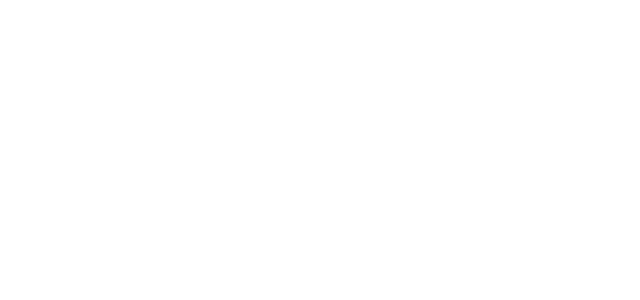
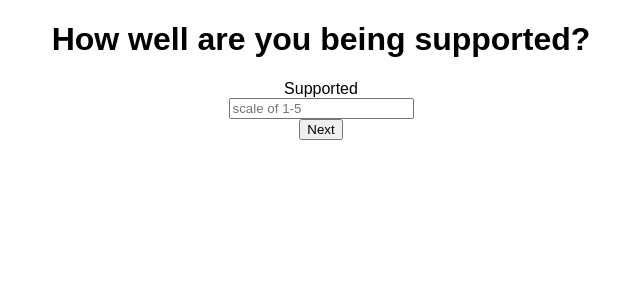
Before and after one commit to JuliaAugustSugarman/redux-feedback-loop-master, a React (Create React App) app: page /#/comments in a window 1280 px wide. Shown: the top 300 px of the page, without its empty margins (319-959 px from the left). Built offline with nearby package versions, Linux system fonts and the light colour scheme.

Commit message:
create comments page

```diff
--- a/package.json
+++ b/package.json
@@ -9,6 +9,7 @@
     "pg": "^7.4.1",
     "react": "^16.8.3",
     "react-dom": "^16.4.1",
+    "react-redux": "^6.0.1",
     "react-router-dom": "^4.3.1",
     "react-scripts": "^2.1.3",
     "redux": "^4.0.1",
--- a/src/components/App/App.js
+++ b/src/components/App/App.js
@@ -3,6 +3,10 @@
 import { HashRouter as Router, Route } from 'react-router-dom';
 import Feelings from '../Feelings/Feelings';
 import Understanding from '../Understanding/Understanding';
+import Supported from '../Supported/Supported';
+import Comments from '../Comments/Comments';
+import Review from '../Review/Review';
+
 import './App.css';
 
 class App extends Component {
@@ -16,6 +20,9 @@
           <div>
             <Route exact path="/" component={Feelings} />
             <Route exact path="/understanding" component={Understanding} />
+            <Route exact path="/supported" component={Supported} />
+            <Route exact path="/comments" component={Comments} />
+            <Route exact path="/review" component={Review} />
           </div>
         </Router>
       </div>
--- a/src/components/Comments/Comments.js
+++ b/src/components/Comments/Comments.js
@@ -0,0 +1,61 @@
+import React, { Component } from 'react';
+import { connect } from 'react-redux';
+// import Review from '../Review/Review';
+
+
+
+
+
+class Supported extends Component {
+    state = {
+        supported: '',
+    }
+
+    handleChange = (event) => {
+        console.log('feelings handleChange', event);
+
+        this.setState({
+            supported: event.target.value,
+        })
+    }
+
+    handleSubmit = (event) => {
+        event.preventDefault();
+        const action = { type: 'SET_SUPPORTED', payload: this.state.supported }
+        this.props.dispatch(action);
+        //clear
+        this.setState({
+            supported: '',
+        })
+        this.props.history.push('/comments');
+    }
+
+    render() {
+        return (
+            <div className="App">
+                <h1>How well are you being supported?</h1>
+
+                <form onSubmit={this.handleSubmit}>
+                    <label>Supported</label>
+                    <br />
+                    <input onChange={this.handleChange} placeholder="scale of 1-5" type='text' value={this.state.supported} />
+                    <br />
+                    <input type="submit" value="Next" />
+                </form>
+
+                <br />
+                <div>
+                    {/* <Review /> */}
+                </div>
+
+                <br />
+            </div>
+        );
+    }
+}
+
+const mapReduxStateToProps = (reduxState) => {
+    return reduxState;
+}
+
+export default connect(mapReduxStateToProps)(Supported);
--- a/src/components/Supported/Supported.js
+++ b/src/components/Supported/Supported.js
@@ -0,0 +1,61 @@
+import React, { Component } from 'react';
+import { connect } from 'react-redux';
+// import Review from '../Review/Review';
+
+
+
+
+
+class Supported extends Component {
+    state = {
+        supported: '',
+    }
+
+    handleChange = (event) => {
+        console.log('feelings handleChange', event);
+
+        this.setState({
+            supported: event.target.value,
+        })
+    }
+
+    handleSubmit = (event) => {
+        event.preventDefault();
+        const action = { type: 'SET_SUPPORTED', payload: this.state.supported }
+        this.props.dispatch(action);
+        //clear
+        this.setState({
+            supported: '',
+        })
+        this.props.history.push('/comments');
+    }
+
+    render() {
+        return (
+            <div className="App">
+                <h1>How well are you being supported?</h1>
+
+                <form onSubmit={this.handleSubmit}>
+                    <label>Supported</label>
+                    <br />
+                    <input onChange={this.handleChange} placeholder="scale of 1-5" type='text' value={this.state.supported} />
+                    <br />
+                    <input type="submit" value="Next" />
+                </form>
+
+                <br />
+                <div>
+                    {/* <Review /> */}
+                </div>
+
+                <br />
+            </div>
+        );
+    }
+}
+
+const mapReduxStateToProps = (reduxState) => {
+    return reduxState;
+}
+
+export default connect(mapReduxStateToProps)(Supported);
--- a/src/index.js
+++ b/src/index.js
@@ -10,22 +10,36 @@
 import { Provider } from 'react-redux';
 
 
-const feedbackEmptyObject = {feelings: '', undertanding:'', supports: '', comments:'',};
+const feedbackEmptyObject = { feelings: '', undertanding: '', supports: '', comments: '', };
 
 //Reducer
 const feedbackReducer = (state = feedbackEmptyObject, action) => {
     if (action.type === 'SET_FEELINGS') {
-        state = {...state, feelings: action.payload};
+        state = { ...state, feelings: action.payload };
         return state;
     }
 
     else if (action.type === 'SET_UNDERSTANDING') {
-    state = { ...state, undertanding: action.payload};
-     return state;
-    };
+        state = { ...state, undertanding: action.payload };
+        return state;
+    }
+    else if (action.type === 'SET_SUPPORTED') {
+    state = { ...state, supported: action.payload };
+    return state;
+    }
+    else if (action.type === 'SET_COMMENTS') {
+        state = { ...state, comments: action.payload };
+        return state;
+    }
     return state;
 
-};//end Reducer
+
+};
+
+
+
+
+
 
 
 
@@ -47,7 +61,7 @@
 // The store is the big JavaScript Object that holds all of the information for our application
 const storeInstance = createStore(
     combineReducers({
-     feedbackReducer,
+        feedbackReducer,
     }),
     applyMiddleware(logger), //mildle ware sits on the middle and interacts and intercepts things - or there are some that track what the redux state was before and after changes have been made.
 );
```
Also changed, not shown: 1 other file (tests, documents, lock files or other folders).
